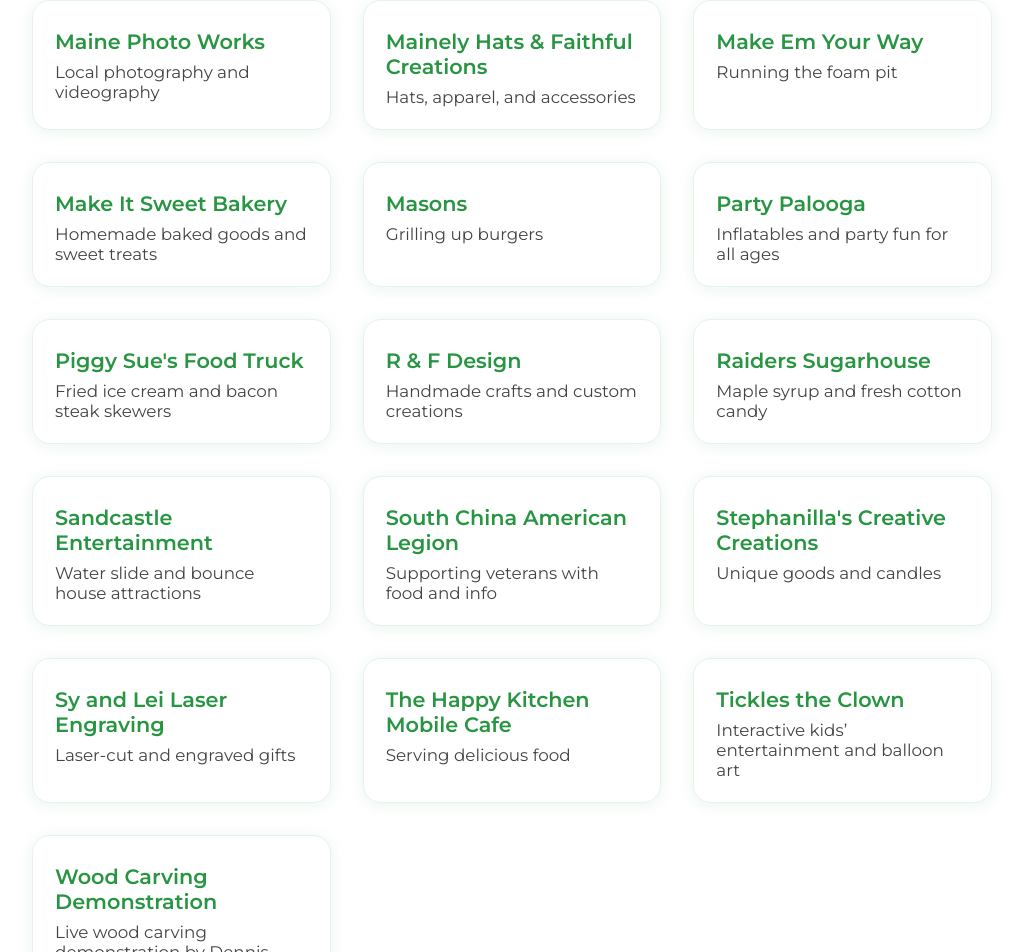
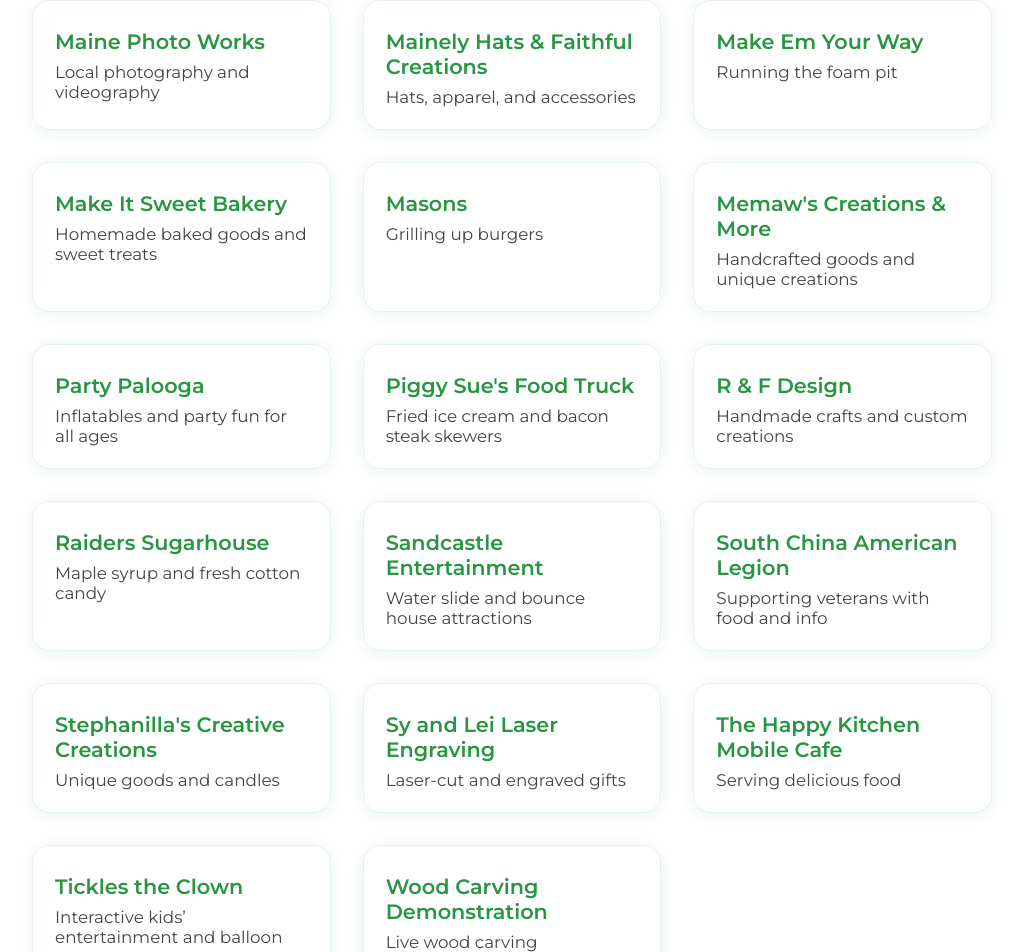
Before and after one commit to norus04/ChinaCommunityDays, a React (Create React App) app: page /vendors in a window 1280 px wide. Shown: the part 805-1757 px from the top of the page, without its empty margins (128-1151 px from the left). Built offline with nearby package versions, Linux system fonts and the light colour scheme; no server answers.

Commit message:
New vendor added

```diff
--- a/src/pages/VendorsPage.jsx
+++ b/src/pages/VendorsPage.jsx
@@ -15,6 +15,7 @@ const vendors = [
   { name: 'Make Em Your Way', description: 'Running the foam pit' },
   { name: 'Make It Sweet Bakery', description: 'Homemade baked goods and sweet treats' },
   { name: 'Masons', description: 'Grilling up burgers' },
+  { name: "Memaw's Creations & More", description: 'Handcrafted goods and unique creations' },
   { name: 'Party Palooga', description: 'Inflatables and party fun for all ages' },
   { name: "Piggy Sue's Food Truck", description: 'Fried ice cream and bacon steak skewers' },
   { name: 'R & F Design', description: 'Handmade crafts and custom creations' },
```
